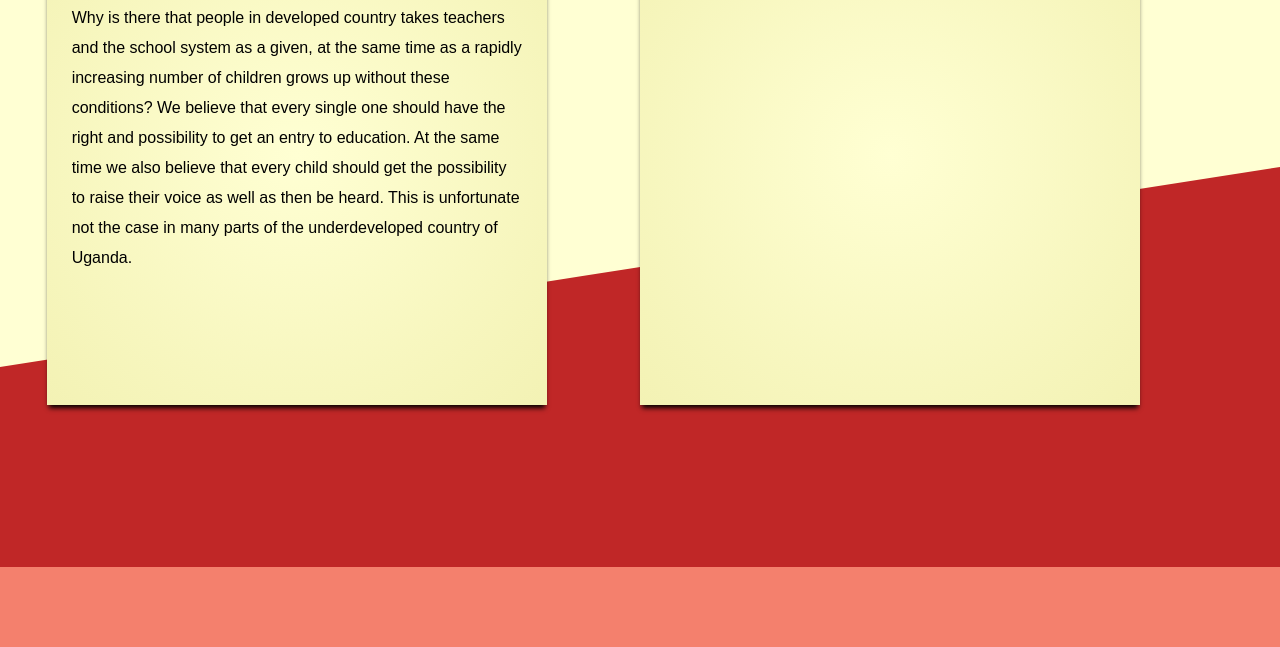
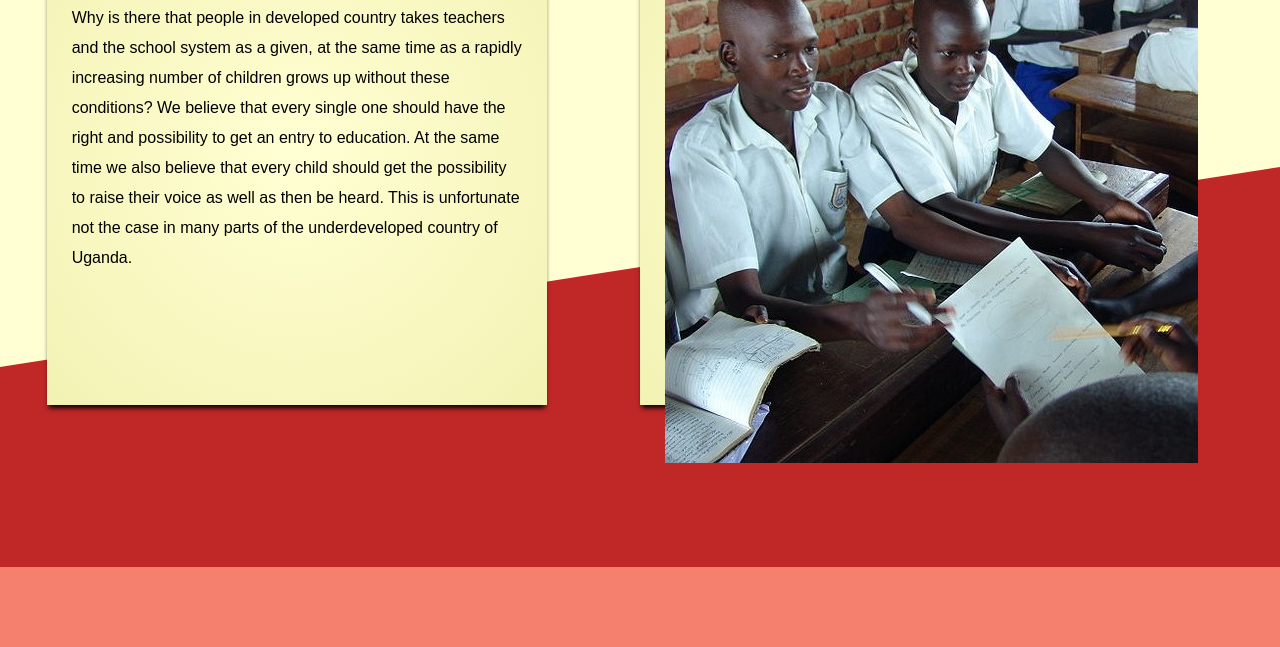
Before and after one commit to Mohamedharate/InnovationCampWebsite, a plain HTML site: page index.html in a window 1280 px wide. Shown: the part 233-880 px from the top of the page. Drawn offline with Linux system fonts and the light colour scheme; files whose address does not match are found by name.

Commit message:
Linket bilde

```diff
--- a/index.html
+++ b/index.html
@@ -30,7 +30,7 @@
             </div>
             <div class="Box2">
                 <p2> <a href=https://upload.wikimedia.org/wikipedia/commons/5/52/Uganda_students.jpg>
-                    <img src="School.jpg" class="schoolPic" alt=""> </p2>
+                    <img src="Images/School.jpg" class="schoolPic" alt=""> </p2>
             </div>
         </div>
     <footer>
```
